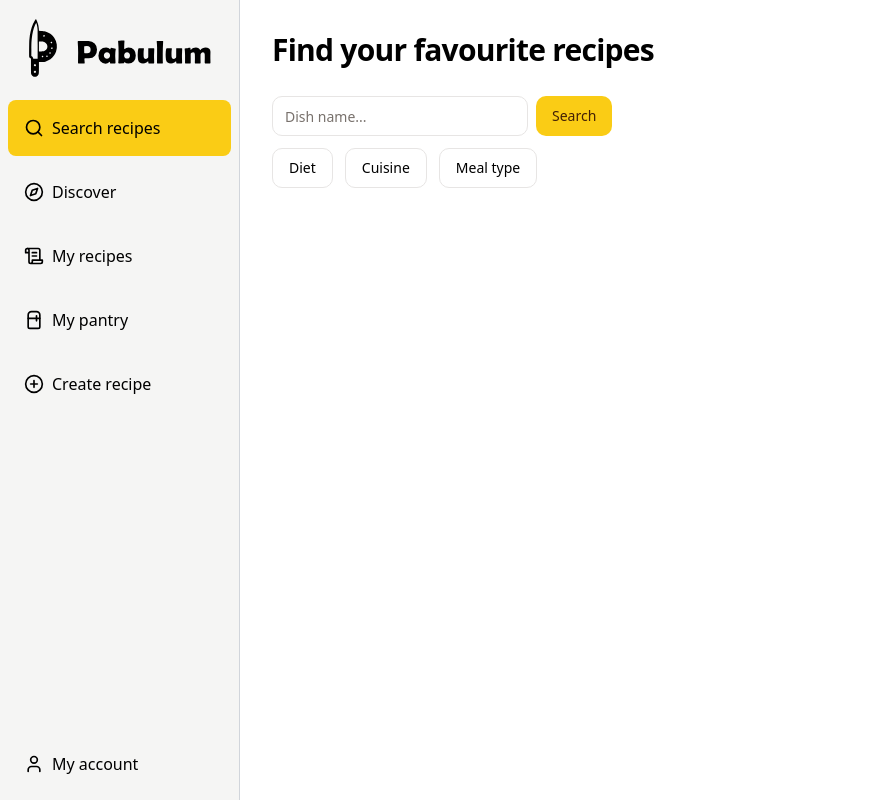
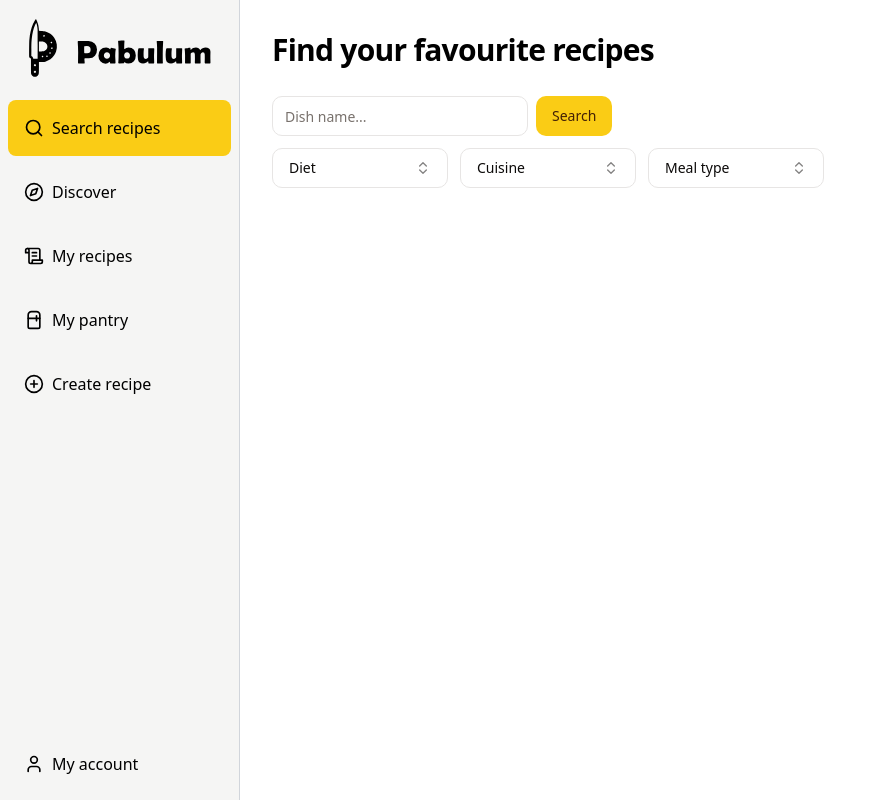
Before and after one commit to FraternalFiber/Pabulum, a React (Vite) app in the folder client/: page /search in a window 1280 px wide. Shown: the whole page, without its empty margins (0-879 px from the left). Built offline with nearby package versions, Linux system fonts and the light colour scheme.

Commit message:
Change search filters into combo boxes
change image preview style, make "create recipe" button disabled when loading

```diff
--- a/client/src/components/CreateRecipeForm/ImagePreview.tsx
+++ b/client/src/components/CreateRecipeForm/ImagePreview.tsx
@@ -45,7 +45,7 @@ export function ImagePreview({file, deleteImage, handleImageError}: ImagePreview
                    alt={'Uploaded image preview'}
                    onLoad={handleImageLoad}
                    onError={handleImageError}
-                   className={cn('rounded-sm w-full h-full', showImage ? 'block' : 'hidden')}/>
+                   className={cn('rounded-sm w-full h-full object-contain object-center bg-secondary', showImage ? 'block' : 'hidden')}/>
               <Button
                   type={'button'}
                   className={'absolute -top-3 -right-3 pr-2 pl-2 rounded-full bg-secondary hover:bg-destructive'}
--- /dev/null
+++ b/client/src/components/SearchForm/SearchFormFilterNew.tsx
@@ -0,0 +1,115 @@
+import {useEffect, useRef, useState} from "react";
+import {ChevronsUpDown} from "lucide-react";
+import { cn } from "@/lib/utils.ts";
+import { Button } from "@/components/ui/button.tsx";
+import {
+  Command, CommandEmpty,
+  CommandGroup,
+  CommandInput,
+  CommandItem,
+} from "@/components/ui/command.tsx";
+import {
+  Popover,
+  PopoverContent,
+  PopoverTrigger,
+} from "@/components/ui/popover.tsx";
+import {Checkbox} from "@/components/ui/checkbox.tsx";
+import {TSearchFormFilterItem} from "@/types/TSearchFormFilterItem.ts";
+
+type SearchFormFilterNewProps = {
+  title: string
+  fieldName: string
+  items: Array<TSearchFormFilterItem>
+  form: any
+}
+
+// Multiple select box, via: https://craft.mxkaske.dev/post/fancy-box
+export function SearchFormFilterNew({title, fieldName, items, form}: SearchFormFilterNewProps) {
+  const inputRef = useRef<HTMLInputElement>(null);
+  const [openCombobox, setOpenCombobox] = useState(false);
+  const [inputValue, setInputValue] = useState<string>("");
+  // const [selectedValues, setSelectedValues] = useState<Array<TSearchFormFilterItem>>(items.filter((item) => form.getValues(fieldName).includes(item.value)));
+  const [selectedValues, setSelectedValues] = useState<Array<TSearchFormFilterItem>>([]);
+
+  // Set default value on load
+  useEffect(() => {
+    // console.log('this')
+    setSelectedValues(items.filter((item) => form.getValues(fieldName).includes(item.value)))
+  }, []);
+
+  // Set form field value when selectedValues changed
+  useEffect(() => {
+    // console.log(items.filter((item) => form.getValues(fieldName).includes(item.value)))
+    form.setValue(fieldName, selectedValues.map((item) => item.value))
+  }, [selectedValues]);
+
+  // Toggle item in selected values list
+  const toggleItem = (item: TSearchFormFilterItem) => {
+    setSelectedValues((currentItems) =>
+      !currentItems.includes(item)
+        ? [...currentItems, item]
+        : currentItems.filter((l) => l.value !== item.value)
+    );
+    inputRef?.current?.focus();
+  };
+
+  const onComboboxOpenChange = (value: boolean) => {
+    // inputRef.current?.blur(); // HACK: otherwise, would scroll automatically to the bottom of page
+    setOpenCombobox(value);
+  };
+
+  return (
+    <div className="max-w-[200px]">
+      <Popover open={openCombobox} onOpenChange={onComboboxOpenChange}>
+        <PopoverTrigger asChild>
+          <Button
+            variant="outline"
+            role="combobox"
+            aria-expanded={openCombobox}
+            className={cn("relative w-44 justify-between text-foreground", selectedValues.length > 0 ? 'border-primary ' : '')}
+          >
+            <span className="truncate">
+              {selectedValues.length === 0 && title}
+              {selectedValues.length === 1 && selectedValues[0].label}
+              {selectedValues.length === 2 &&
+                selectedValues.map(({ label }) => label).join(", ")}
+              {selectedValues.length > 2 &&
+                `${selectedValues.length} items selected`}
+              {/*{title}*/}
+            </span>
+            <ChevronsUpDown className="ml-2 h-4 w-4 shrink-0 opacity-50" />
+            {/*Items selected indicator*/}
+            <div className={cn('-top-2 -right-2 bg-primary w-4 h-4 rounded-full', selectedValues.length > 0 ? 'absolute' : 'hidden')}></div>
+          </Button>
+        </PopoverTrigger>
+        <PopoverContent className="w-[200px] p-0">
+          <Command loop>
+            <CommandInput
+              ref={inputRef}
+              placeholder="Search items..."
+              value={inputValue}
+              onValueChange={setInputValue}
+            />
+            <CommandGroup className="max-h-[min(calc(var(--radix-popover-content-available-height)-3rem),15rem)] overflow-auto">
+              {items.map((item) => {
+                const isActive = selectedValues.includes(item);
+
+                return (
+                  <CommandItem
+                      key={item.value}
+                      value={item.value}
+                      onSelect={() => toggleItem(item)}
+                      className={'hover:cursor-pointer flex gap-x-3 pl-3'}>
+                    <Checkbox checked={isActive}/>
+                    <div className="text-base">{item.label}</div>
+                  </CommandItem>
+                );
+              })}
+            </CommandGroup>
+            <CommandEmpty className={'p-2 text-center text-sm'}>No results</CommandEmpty>
+          </Command>
+        </PopoverContent>
+      </Popover>
+    </div>
+  );
+}
--- a/client/src/components/SearchForm/index.tsx
+++ b/client/src/components/SearchForm/index.tsx
@@ -6,11 +6,17 @@ import {Input} from "@/components/ui/input.tsx";
 import {Button} from "@/components/ui/button.tsx";
 import {useEffect, useState} from "react";
 import {SearchResults} from "@/components/SearchResults";
-import {availableCuisineItems, availableDietItems, availableMealTypeItems} from '@/components/SearchForm/searchFormFilterItems.ts'
-import {SearchFormFilter} from "@/components/SearchForm/SearchFormFilter.tsx";
+import {
+  // availableCuisineItems,
+  availableCuisineItemsNew,
+  availableDietItems,
+  availableMealTypeItems
+} from '@/components/SearchForm/searchFormFilterItems.ts'
+// import {SearchFormFilter} from "@/components/SearchForm/SearchFormFilter.tsx";
 import {useSearchParams} from "react-router-dom";
 import {TRecipeSearchParams} from "@/types/TRecipeSearchParams.ts";
 import {MAX_SEARCH_QUERY_LEN} from "@/helpers/constants.ts";
+import {SearchFormFilterNew} from "@/components/SearchForm/SearchFormFilterNew.tsx";
 
 // Zod schema object, used to define a form schema for validation
 const formSchema = z.object({
@@ -104,13 +110,16 @@ export function SearchForm() {
               />
               <Button type={'submit'}>Search</Button>
             </div>
-            <div className={'mt-3 flex gap-x-3'}>
+            <div className={'mt-3 flex gap-x-3 flex-wrap gap-y-3'}>
               {/* Diet filter */}
-              <SearchFormFilter title={'Diet'} name={'diet'} items={availableDietItems} form={form}/>
+              {/*<SearchFormFilter title={'Diet'} name={'diet'} items={availableDietItems} form={form}/>*/}
+              <SearchFormFilterNew title={'Diet'} fieldName={'diet'} items={availableDietItems} form={form}/>
               {/* Cuisine filter */}
-              <SearchFormFilter title={'Cuisine'} name={'cuisine'} items={availableCuisineItems} form={form}/>
+              {/*<SearchFormFilter title={'Cuisine'} name={'cuisine'} items={availableCuisineItems} form={form}/>*/}
+              <SearchFormFilterNew title={'Cuisine'} fieldName={'cuisine'} items={availableCuisineItemsNew} form={form}/>
               {/* Meal type filter */}
-              <SearchFormFilter title={'Meal type'} name={'mealType'} items={availableMealTypeItems} form={form}/>
+              {/*<SearchFormFilter title={'Meal type'} name={'mealType'} items={availableMealTypeItems} form={form}/>*/}
+              <SearchFormFilterNew title={'Meal type'} fieldName={'mealType'} items={availableMealTypeItems} form={form}/>
             </div>
           </form>
         </Form>
--- a/client/src/components/SearchForm/searchFormFilterItems.ts
+++ b/client/src/components/SearchForm/searchFormFilterItems.ts
@@ -1,114 +1,127 @@
-const availableDietItems = [
-  {
-    id: 'vegetarian',
-    label: 'Vegetarian'
-  },
-  {
-    id: 'vegan',
-    label: 'Vegan'
-  },
-  {
-    id: 'gluten free',
-    label: 'Gluten free'
-  },
-  {
-    id: 'ketogenic',
-    label: 'Ketogenic'
-  },
-  {
-    id: 'dairy free',
-    label: 'Dairy free'
-  }
+export const availableDietItems = [
+  { value: 'vegetarian', label: 'Vegetarian' },
+  { value: 'vegan', label: 'Vegan' },
+  { value: 'gluten free', label: 'Gluten free' },
+  { value: 'ketogenic', label: 'Ketogenic' },
+  { value: 'dairy free', label: 'Dairy free' }
 ]
 
-const availableCuisineItems = [
+export const availableCuisineItems = [
   {
-    id: 'asian',
+    value: 'asian',
     label: 'Asian'
   },
   {
-    id: 'french',
+    value: 'french',
     label: 'French'
   },
   {
-    id: 'italian',
+    value: 'italian',
     label: 'Italian'
   },
   {
-    id: 'korean',
+    value: 'korean',
     label: 'Korean'
   },
   {
-    id: 'mexican',
+    value: 'mexican',
     label: 'Mexican'
   },
   {
-    id: 'spanish',
+    value: 'spanish',
     label: 'Spanish'
   },
   {
-    id: 'vietnamese',
+    value: 'vietnamese',
     label: 'Vietnamese'
   }
 ]
 
-const availableMealTypeItems = [
+export const availableCuisineItemsNew = [
+  { value: 'african', label: 'African' },
+  { value: 'asian', label: 'Asian' },
+  { value: 'american', label: 'American' },
+  { value: 'british', label: 'British' },
+  { value: 'cajun', label: 'Cajun' },
+  { value: 'caribbean', label: 'Caribbean' },
+  { value: 'chinese', label: 'Chinese' },
+  { value: 'eastern european', label: 'Eastern European' },
+  { value: 'european', label: 'European' },
+  { value: 'french', label: 'French' },
+  { value: 'german', label: 'German' },
+  { value: 'greek', label: 'Greek' },
+  { value: 'indian', label: 'Indian' },
+  { value: 'irish', label: 'Irish' },
+  { value: 'italian', label: 'Italian' },
+  { value: 'japanese', label: 'Japanese' },
+  { value: 'jewish', label: 'Jewish' },
+  { value: 'korean', label: 'Korean' },
+  { value: 'latin american', label: 'Latin American' },
+  { value: 'mediterranean', label: 'Mediterranean' },
+  { value: 'mexican', label: 'Mexican' },
+  { value: 'middle eastern', label: 'Middle Eastern' },
+  { value: 'nordic', label: 'Nordic' },
+  { value: 'southern', label: 'Southern' },
+  { value: 'spanish', label: 'Spanish' },
+  { value: 'thai', label: 'Thai' },
+  { value: 'vietnamese', label: 'Vietnamese' }
+]
+
+export const availableMealTypeItems = [
   {
-    id: 'main course',
+    value: 'main course',
     label: 'Main course'
   },
   {
-    id: 'side dish',
+    value: 'side dish',
     label: 'Side dish'
   },
   {
-    id: 'dessert',
+    value: 'dessert',
     label: 'Dessert'
   },
   {
-    id: 'appetizer',
+    value: 'appetizer',
     label: 'Appetizer'
   },
   {
-    id: 'salad',
+    value: 'salad',
     label: 'Salad'
   },
   {
-    id: 'bread',
+    value: 'bread',
     label: 'Bread'
   },
   {
-    id: 'breakfast',
+    value: 'breakfast',
     label: 'Breakfast'
   },
   {
-    id: 'soup',
+    value: 'soup',
     label: 'Soup'
   },
   {
-    id: 'beverage',
+    value: 'beverage',
     label: 'Beverage'
   },
   {
-    id: 'sauce',
+    value: 'sauce',
     label: 'Sauce'
   },
   {
-    id: 'marinade',
+    value: 'marinade',
     label: 'Marinade'
   },
   {
-    id: 'fingerfood',
+    value: 'fingerfood',
     label: 'Finger food'
   },
   {
-    id: 'snack',
+    value: 'snack',
     label: 'Snack'
   },
   {
-    id: 'drink',
+    value: 'drink',
     label: 'Drink'
   },
 ]
-
-export {availableDietItems, availableCuisineItems, availableMealTypeItems}
--- a/client/src/types/TSearchFormFilter.ts
+++ /dev/null
@@ -1,4 +0,0 @@
-export type TSearchFormFilter = {
-  id: string
-  label: string
-}
--- /dev/null
+++ b/client/src/types/TSearchFormFilterItem.ts
@@ -0,0 +1,4 @@
+export type TSearchFormFilterItem = {
+  value: string
+  label: string
+}
```
Also changed, not shown: client/src/components/CreateRecipeForm/index.tsx (+6 -2 lines), client/src/components/SearchForm/SearchFormFilter.tsx (+16 -16 lines).
